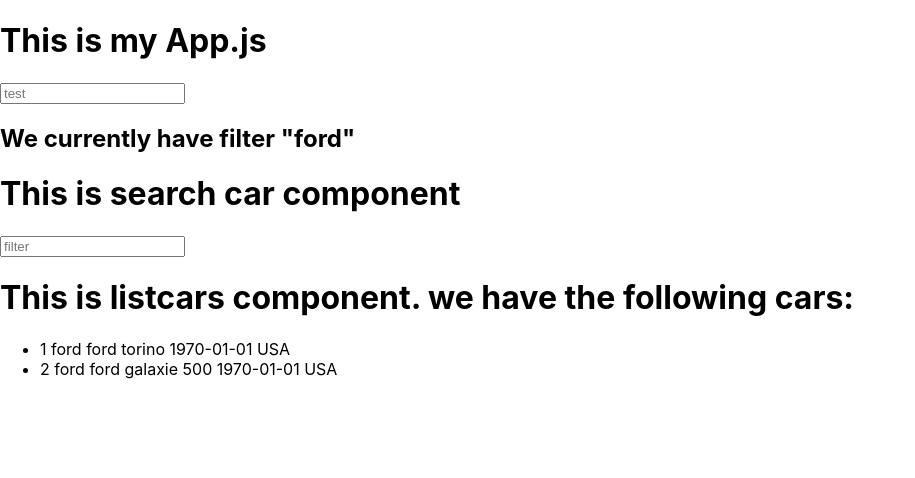
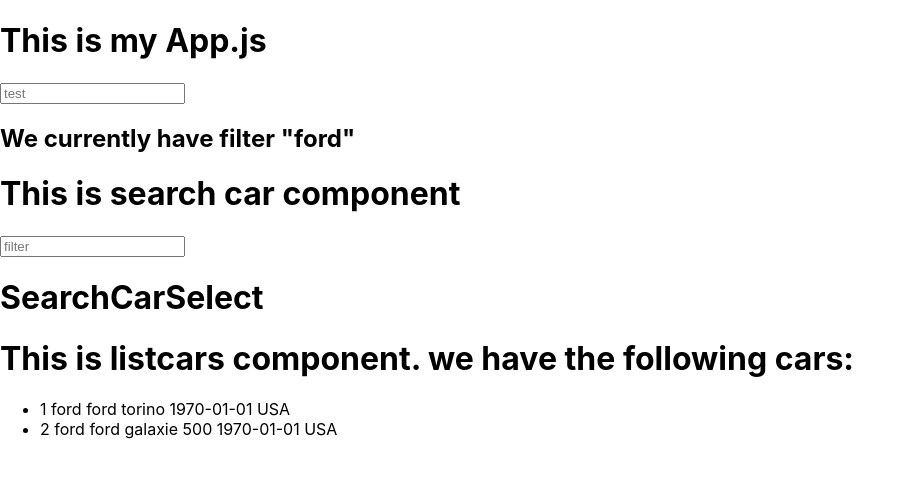
Before and after one commit to Nayar/mycarshop, a React (Create React App) app: page / in a window 1280 px wide. Shown: the top 478 px of the page, without its empty margins (0-915 px from the left). Built offline with nearby package versions, Linux system fonts and the light colour scheme.

Commit message:
display select search

```diff
--- a/src/App.js
+++ b/src/App.js
@@ -1,6 +1,7 @@
 import React from "react"
 import ListCars from "./ListCars"
 import SearchCar from "./SearchCar"
+import SearchCarSelect from "./SearchCarSelect"
 
 const listCars = [
   {
@@ -63,6 +64,7 @@ class App extends React.Component {
         <input onChange={this.myfunction} placeholder="test"/>
         <h2>We currently have filter "{this.state.filter}"</h2>
         <SearchCar onChange={this.myfunction}/>
+        <SearchCarSelect/>
         <ListCars cars={listCars} filter={this.state.filter}/>
       </div>
     )
--- /dev/null
+++ b/src/SearchCarSelect.js
@@ -0,0 +1,5 @@
+function SearchCarSelect(props){
+    return <h1>SearchCarSelect</h1>
+}
+
+export default SearchCarSelect
```
